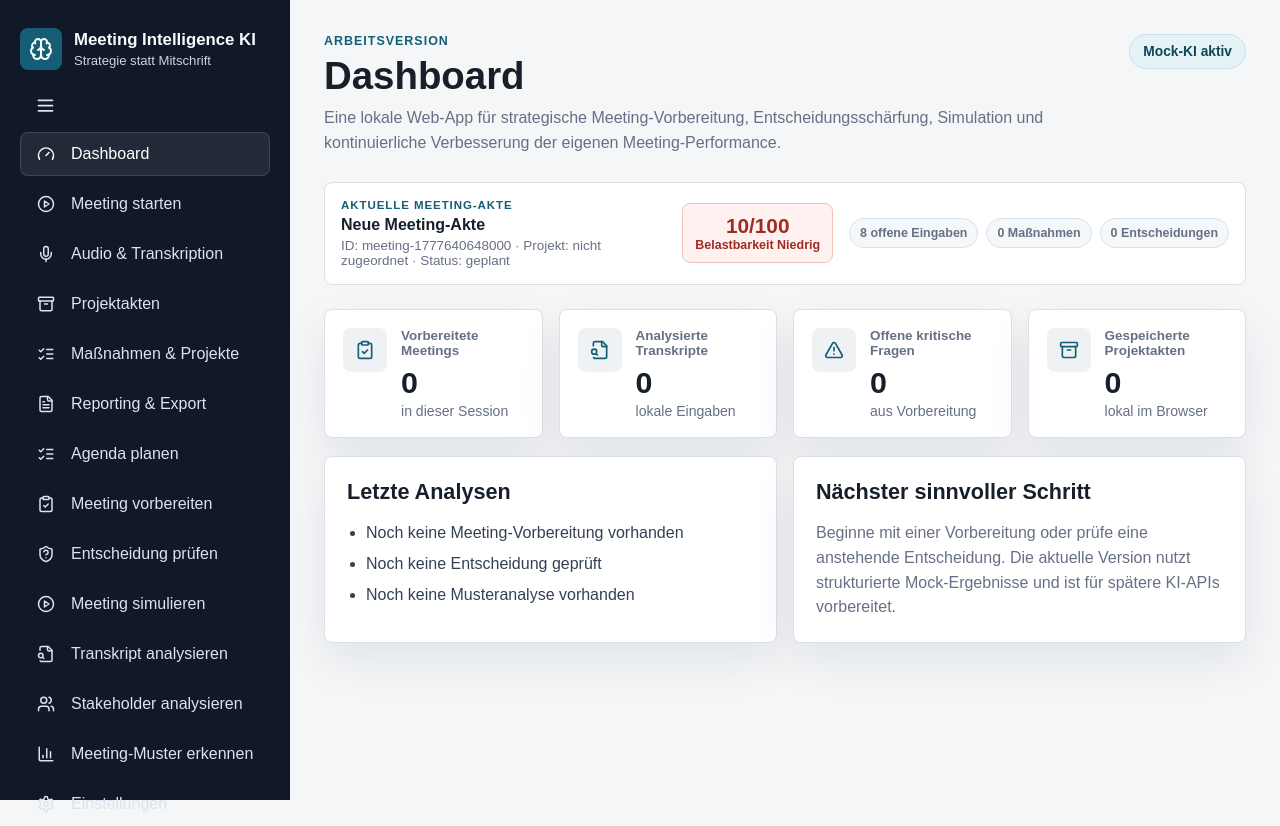
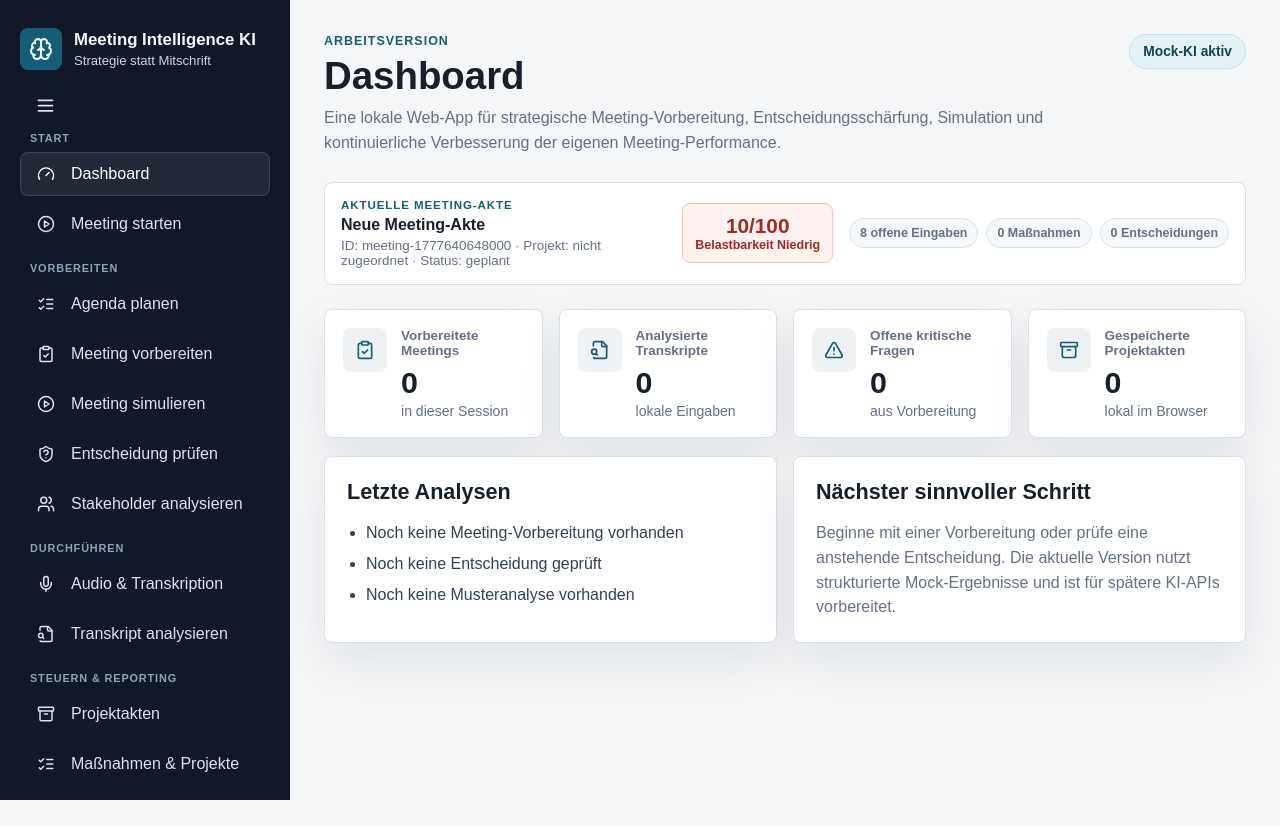
Before and after one commit to BM1964-25/Ki-Meeting, a Next.js app: page / in a window 1280 px wide. After the commit the page ends 800 px from the top, so only its background shows below. Built offline with nearby package versions, Linux system fonts and the light colour scheme.

Commit message:
Group navigation by meeting workflow

```diff
--- a/app/globals.css
+++ b/app/globals.css
@@ -50,6 +50,7 @@ button {
 .sidebar {
   background: #111827;
   color: #f8fafc;
+  overflow-y: auto;
   padding: 28px 20px;
   position: sticky;
   top: 0;
@@ -118,7 +119,21 @@ button {
 
 .nav-list {
   display: grid;
+  gap: 16px;
+}
+
+.nav-group {
+  display: grid;
   gap: 6px;
+}
+
+.nav-group__label {
+  color: #8fa3b8;
+  font-size: 0.68rem;
+  font-weight: 900;
+  letter-spacing: 0.08em;
+  padding: 0 10px 2px;
+  text-transform: uppercase;
 }
 
 .nav-button {
@@ -160,8 +175,13 @@ button {
 }
 
 .app-shell--nav-collapsed .brand__text,
+.app-shell--nav-collapsed .nav-group__label,
 .app-shell--nav-collapsed .nav-button__label {
   display: none;
+}
+
+.app-shell--nav-collapsed .nav-list {
+  gap: 12px;
 }
 
 .app-shell--nav-collapsed .sidebar-toggle {
--- a/app/page.tsx
+++ b/app/page.tsx
@@ -135,6 +135,25 @@ const navItems = [
   { id: "patterns", label: "Meeting-Muster erkennen", icon: BarChart3 },
   { id: "settings", label: "Einstellungen", icon: Settings }
 ] as const;
+
+const navGroups = [
+  {
+    label: "Start",
+    items: ["dashboard", "workflow"]
+  },
+  {
+    label: "Vorbereiten",
+    items: ["agenda", "prepare", "simulate", "decision", "stakeholder"]
+  },
+  {
+    label: "Durchführen",
+    items: ["record", "transcript"]
+  },
+  {
+    label: "Steuern & Reporting",
+    items: ["archives", "projects", "patterns", "reports", "settings"]
+  }
+] as const satisfies Array<{ label: string; items: readonly AreaId[] }>;
 
 const initialPreparation: MeetingPreparationInput = {
   title: "",
@@ -1897,14 +1916,22 @@ export default function Home() {
           <Menu size={21} aria-hidden="true" />
         </button>
         <nav className="nav-list" aria-label="Hauptbereiche">
-          {navItems.map((item) => {
+          {navGroups.map((group) => (
+            <section className="nav-group" key={group.label} aria-label={group.label}>
+              <span className="nav-group__label">{group.label}</span>
+              {group.items.map((itemId) => {
+                const item = navItems.find((navItem) => navItem.id === itemId);
+                if (!item) {
+                  return null;
+                }
+
                 const Icon = item.icon;
                 return (
                   <button
                     className={activeArea === item.id ? "nav-button nav-button--active" : "nav-button"}
                     key={item.id}
                     onClick={() => setActiveArea(item.id)}
-                title={isSidebarCollapsed ? item.label : undefined}
+                    title={isSidebarCollapsed ? `${group.label}: ${item.label}` : undefined}
                     type="button"
                   >
                     <span className="nav-button__icon">
@@ -1914,6 +1941,8 @@ export default function Home() {
                   </button>
                 );
               })}
+            </section>
+          ))}
         </nav>
       </aside>
 
```
Lines whose indentation alone changed are shown as unchanged.
